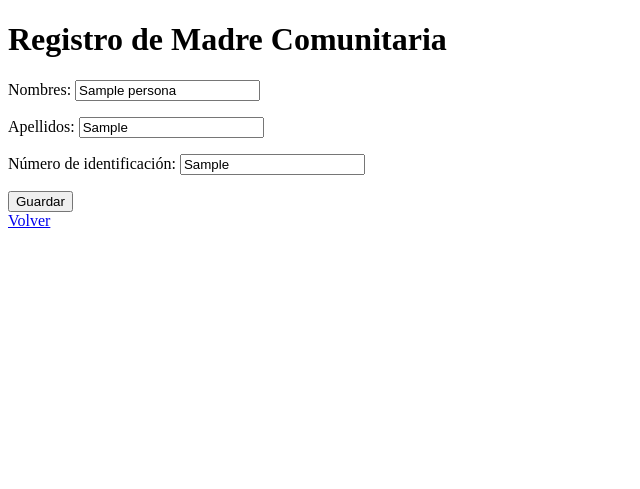
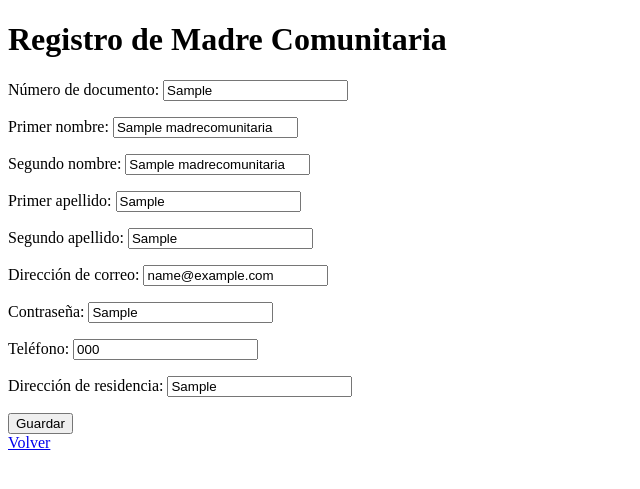
Before and after one commit to SapoPerroDev/InData, a Django app: page /editar/1/ in a window 1280 px wide. Shown: the part 82-571 px from the top of the page, without its empty margins (0-640 px from the left). Run offline with Django 5.2, Linux system fonts and the light colour scheme; tables that the repository leaves empty hold one stand-in row (values such as "Sample post").

Commit message:
refactor(models): campos nuevos añadidos, eliminados y nuevos modelos
Se crearon nuevos campos y nuevos modelos para la construcción de la bd. Se borró Persona, se añadió AdministradorEAS, la EAS, las UDS, las Infantes y clasificaciones de los tipodedocumentos, y tipodefocalización con sus respectivas relaciones entre las tablas

```diff
--- a/InData/settings.py
+++ b/InData/settings.py
@@ -77,7 +77,7 @@ WSGI_APPLICATION = 'InData.wsgi.application'
 DATABASES = {
     'default': {
         'ENGINE': 'django.db.backends.postgresql',
-        'NAME': 'bd_indata',
+        'NAME': 'indata',
         'USER': 'postgres',
         'PASSWORD': '@1ejandro',
         'HOST': 'localhost',
--- a/app_indata/forms.py
+++ b/app_indata/forms.py
@@ -1,5 +1,5 @@
 from django import forms
-from .models import Persona, MadreComunitaria
+from .models import Infante, MadreComunitaria
 
 class MadreComunitariaForm(forms.ModelForm):
     class Meta:
@@ -12,12 +12,14 @@ class MadreComunitariaForm(forms.ModelForm):
             's_apellido': 'Segundo apellido',
             'dni': 'Número de documento',
             'email': 'Dirección de correo',
+            'psw' : 'Contraseña',
+            'telefono' : 'Teléfono',
             'direccion': 'Dirección de residencia',
         }
 
-class PersonaForm(forms.ModelForm):
+class InfanteForm(forms.ModelForm):
     class Meta:
-        model = Persona
+        model = Infante
         fields = '__all__'
         labels = {
             'nombre': 'Nombres',
--- a/app_indata/models.py
+++ b/app_indata/models.py
@@ -2,26 +2,61 @@ from django.db import models
 
 # Create your models here.
 class MadreComunitaria(models.Model):
+    dni = models.CharField(max_length=20, unique=True)
     p_nombre = models.CharField(max_length=50)
     s_nombre = models.CharField(max_length=50)
     p_apellido = models.CharField(max_length=50)
     s_apellido = models.CharField(max_length=50)
+    email = models.EmailField()
+    psw = models.CharField()
+    telefono = models.CharField(max_length=10, unique=True)
+    direccion = models.CharField(max_length=50)
+
+class entidadAdministradoraServicio(models.Model):
+    nit = models.CharField(max_length=20, unique=True)
+    nombre = models.CharField(max_length=100)
+    dni_rep_legal = models.CharField(max_length=20, unique=True)
+    p_nombre_rep_legal = models.CharField(max_length=50)
+    s_nombre_rep_legal  = models.CharField(max_length=50)
+    p_apellido_rep_legal  = models.CharField(max_length=50)
+    s_apellido_rep_legal  = models.CharField(max_length=50)
+    ubicacion_oficina = models.CharField(max_length=100)
+    email = models.EmailField()
+    numero = models.CharField(max_length=10, unique=True)
+    longitud = models.CharField(max_length=20)
+    latitud = models.CharField(max_length=20)
+
+class AdministradorEas(models.Model):
     dni = models.CharField(max_length=20, unique=True)
+    id_eas = models.ForeignKey(entidadAdministradoraServicio, on_delete=models.CASCADE)
+    p_nombre = models.CharField(max_length=50)
+    s_nombre = models.CharField(max_length=50)
+    p_apellido = models.CharField(max_length=50)
+    s_apellido = models.CharField(max_length=50)
     email = models.EmailField()
-    direccion = models.CharField(max_length=250)
-
-class Telefono(models.Model):
-    id_madre = models.ForeignKey(MadreComunitaria, on_delete=models.CASCADE)
-    numero = models.PositiveIntegerField(max_length=10)
-
-class Persona(models.Model):
-    nombre = models.CharField(max_length=100)
-    apellido = models.CharField(max_length=100)
-    numero_identificacion = models.CharField(max_length=20, unique=True)
-
-    def __str__(self):
-        return f"{self.nombre} {self.apellido}"
+    psw = models.CharField()
+    telefono = models.CharField(max_length=10, unique=True)
 
 class UnidadServicio(models.Model):
-    cod_uds = models.CharField(max_length=20, unique=True)
-    nombre_uds = models.CharField(max_length=60)
+    cod_cuentame = models.CharField(max_length=20, unique=True)
+    id_eas = models.ForeignKey(entidadAdministradoraServicio, on_delete=models.CASCADE)
+    id_madre = models.ForeignKey(MadreComunitaria, on_delete=models.CASCADE)
+    nombre = models.CharField(max_length=60)
+    direccion = models.CharField(max_length=250)
+    longitud = models.CharField(max_length=20)
+    latitud = models.CharField(max_length=20)
+
+class TipoDNI(models.Model):
+    tipo = models.CharField(max_length=20)
+
+class TipoFocalizacion(models.Model):
+    tipo = models.CharField(max_length=20)
+
+class Infante(models.Model):
+    tipo_dni =  models.ForeignKey(TipoDNI, on_delete=models.CASCADE)
+    dni = models.CharField(max_length=20, unique=True)
+    p_nombre = models.CharField(max_length=50)
+    s_nombre = models.CharField(max_length=50)
+    p_apellido = models.CharField(max_length=50)
+    s_apellido = models.CharField(max_length=50)
+    tipo_focalizacion =  models.ForeignKey(TipoFocalizacion, on_delete=models.CASCADE)
--- a/app_indata/urls.py
+++ b/app_indata/urls.py
@@ -3,7 +3,7 @@ from . import views
 
 urlpatterns = [
     path('', views.login, name='login'),
-    path('lista/', views.lista_personas, name='lista_personas'),
+    path('listar/', views.lista_personas, name='lista_personas'),
     path('agregar/', views.agregar_persona, name='agregar_persona'),
     path('editar/<int:pk>/', views.editar_persona, name='editar_persona'),
     path('eliminar/<int:pk>/', views.eliminar_persona, name='eliminar_persona'),
--- a/app_indata/views.py
+++ b/app_indata/views.py
@@ -1,7 +1,7 @@
 from django.shortcuts import render, get_object_or_404, redirect
 from django.contrib import messages
-from .models import Persona
-from .forms import PersonaForm
+from .models import MadreComunitaria
+from .forms import MadreComunitariaForm
 
 
 # Create your views here.
@@ -10,34 +10,36 @@ def login(request):
 
 # Crear y listar personas
 def lista_personas(request):
-    personas = Persona.objects.all()
-    return render(request, 'app_indata/dashboard_admin/lista.html', {'personas': personas})
+    madre = MadreComunitaria.objects.all()
+    if not madre:
+        messages.info(request, "No hay madres comunitarias registradas.")
+    return render(request, 'app_indata/dashboard_admin/lista.html', {'madres': madre})
 
 def agregar_persona(request):
     if request.method == 'POST':
-        form = PersonaForm(request.POST)
+        form = MadreComunitariaForm(request.POST)
         if form.is_valid():
             form.save()
             return redirect('lista_personas')
     else:
-        form = PersonaForm()
+        form = MadreComunitariaForm()
     return render(request, 'app_indata/dashboard_admin/formulario.html', {'form': form})
 
 
 def editar_persona(request, pk):
-    persona = get_object_or_404(Persona, pk=pk)
+    madre = get_object_or_404(MadreComunitaria, pk=pk)
     if request.method == 'POST':
-        form = PersonaForm(request.POST, instance=persona)
+        form = MadreComunitariaForm(request.POST, instance=madre)
         if form.is_valid():
             form.save()
             return redirect('lista_personas')
     else:
-        form = PersonaForm(instance=persona)
+        form = MadreComunitariaForm(instance=madre)
     return render(request, 'app_indata/dashboard_admin/formulario.html', {'form': form})
 
 def eliminar_persona(request, pk):
-    persona = get_object_or_404(Persona, pk=pk)
+    madre = get_object_or_404(MadreComunitaria, pk=pk)
     if request.method == 'POST':
-        persona.delete()
+        madre.delete()
         return redirect('lista_personas')
-    return render(request, 'app_indata/dashboard_admin/confirmar_eliminar.html', {'persona': persona})
+    return render(request, 'app_indata/dashboard_admin/confirmar_eliminar.html', {'persona': madre})
```
Also changed, not shown: app_indata/templates/app_indata/dashboard_admin/lista.html (+4 -4 lines), app_indata/migrations/0001_initial.py, app_indata/migrations/0002_persona.py (deleted), 1 other file.
